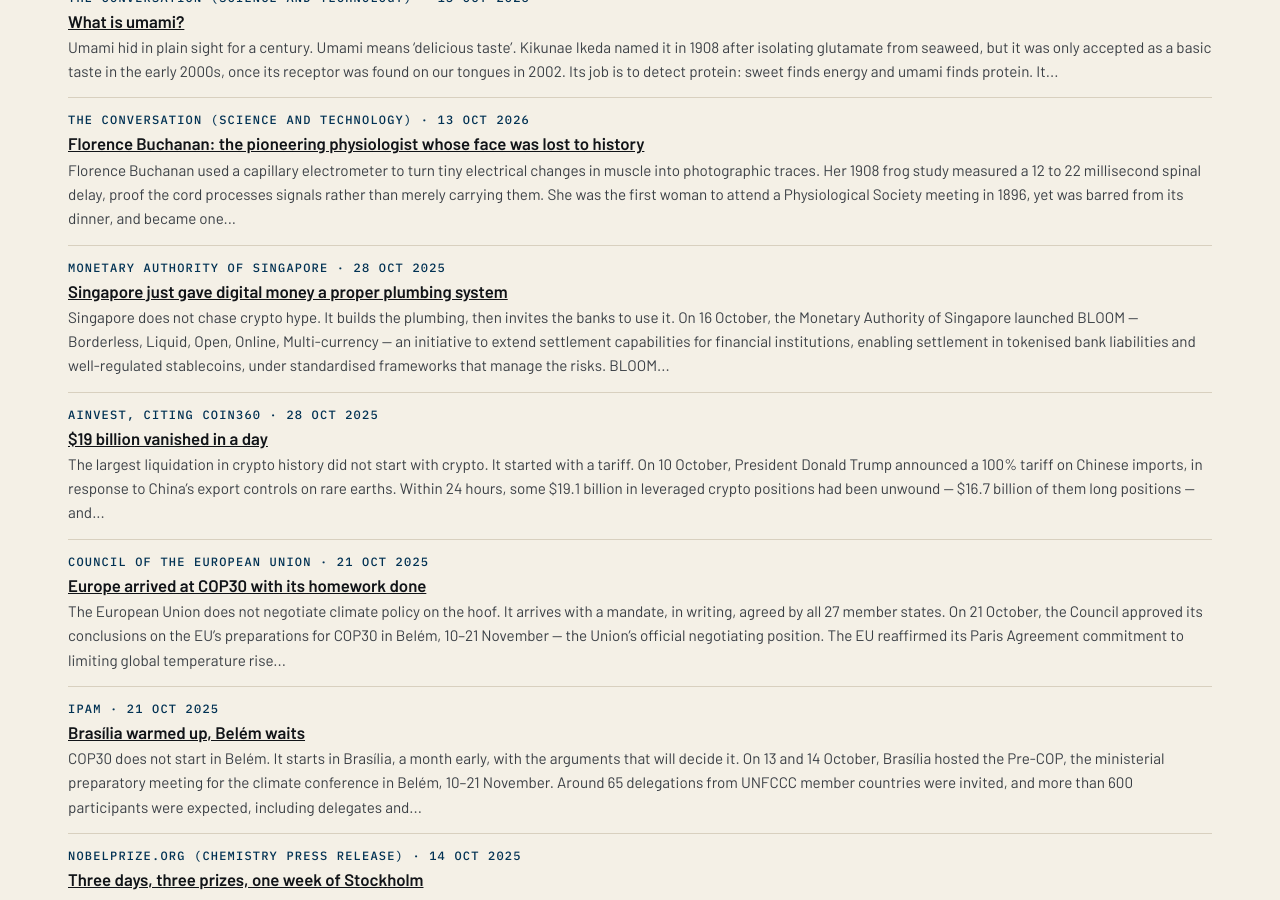
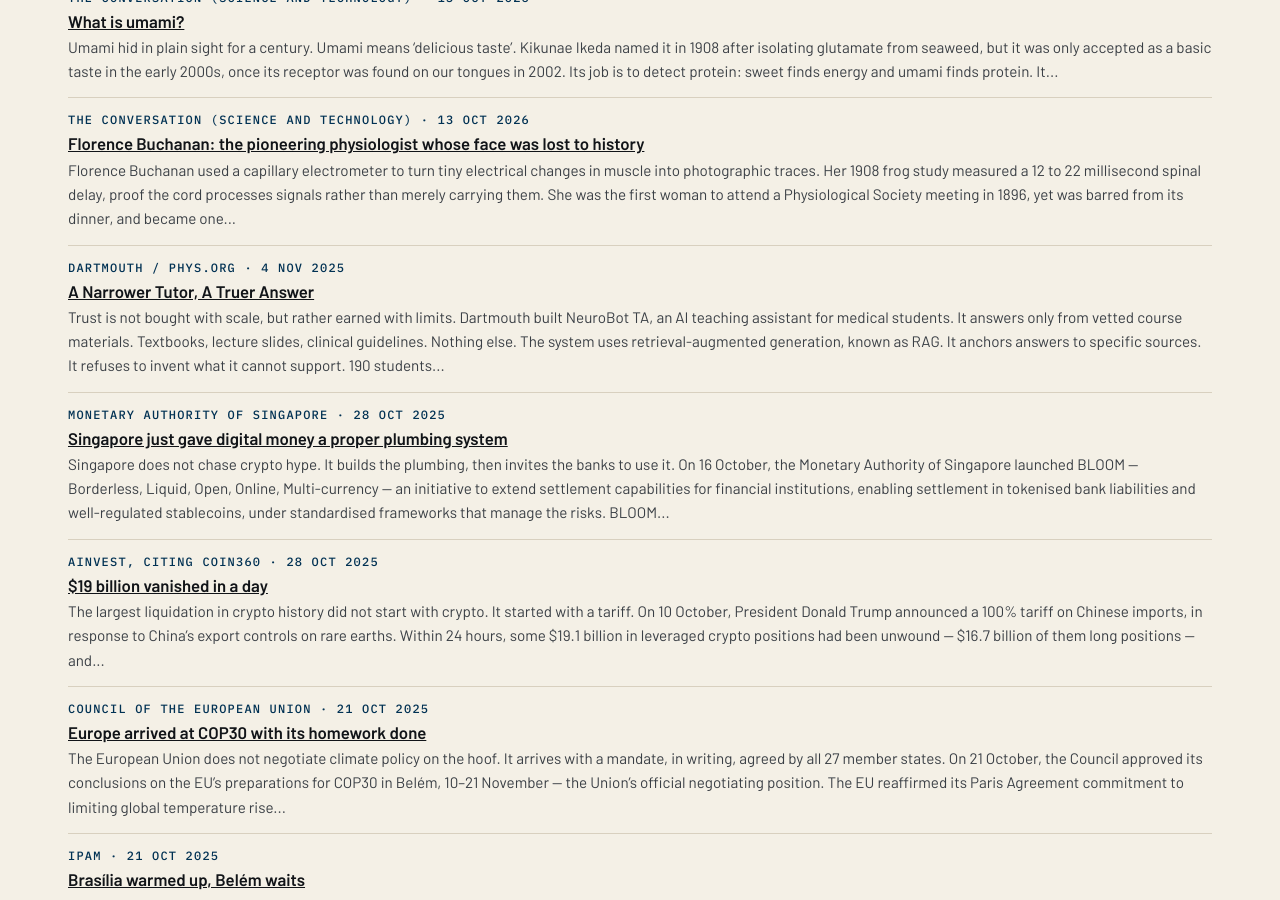
Before and after one commit to katz-news/katz.news, a Jekyll site: the page built from briefs/index.html, in a window 1280 px wide and 900 px high, scrolled down 14549 px. Built offline with Jekyll 4.4.1, drawn with Linux system fonts in a browser that asks for light colours.

Commit message:
Publish 2026-11-06

```diff
--- a/_data/build.yml
+++ b/_data/build.yml
@@ -1 +1 @@
-published_at: 2026-11-06T18:31:29Z
+published_at: 2026-11-06T18:33:19Z
--- /dev/null
+++ b/_posts/briefs/2026-11-06-a-narrower-tutor-a-truer-answer.md
@@ -0,0 +1,23 @@
+---
+published: true
+title: A Narrower Tutor, A Truer Answer
+date: 2025-11-04
+section: education
+source_name: Dartmouth / phys.org
+source_url: https://phys.org/news/2025-11-ai-personalized-scale-medical.html
+---
+Trust is not bought with scale, but rather earned with limits.
+
+Dartmouth built NeuroBot TA, an AI teaching assistant for medical students. It answers only from vetted course materials. Textbooks, lecture slides, clinical guidelines. Nothing else.
+
+The system uses retrieval-augmented generation, known as RAG. It anchors answers to specific sources. It refuses to invent what it cannot support.
+
+190 students used it across two cohorts, in fall 2023 and fall 2024. 143 completed the final survey. More than a quarter praised its trust, reliability, convenience and speed, especially before exams. Nearly half called it a useful study aid.
+
+Students trusted this curated tutor more than generic chatbots. Transparency did the work. Answers came from their own course, not from the whole internet.
+
+The paradox is plain. A narrower tutor proved more useful. Students used it mainly for fact-checking, which surged before exams. They used it less for deep discussion.
+
+Some users were frustrated by its limited scope. A small library can feel like a small world. Yet that limit is the point. Precision education means tailoring teaching to each learner, and trust follows evidence.
+
+The next step is Socratic tutoring and spaced retrieval practice. The tutor will ask questions, not just answer them. Curated, cautious and credible beats confident and wrong.
```
